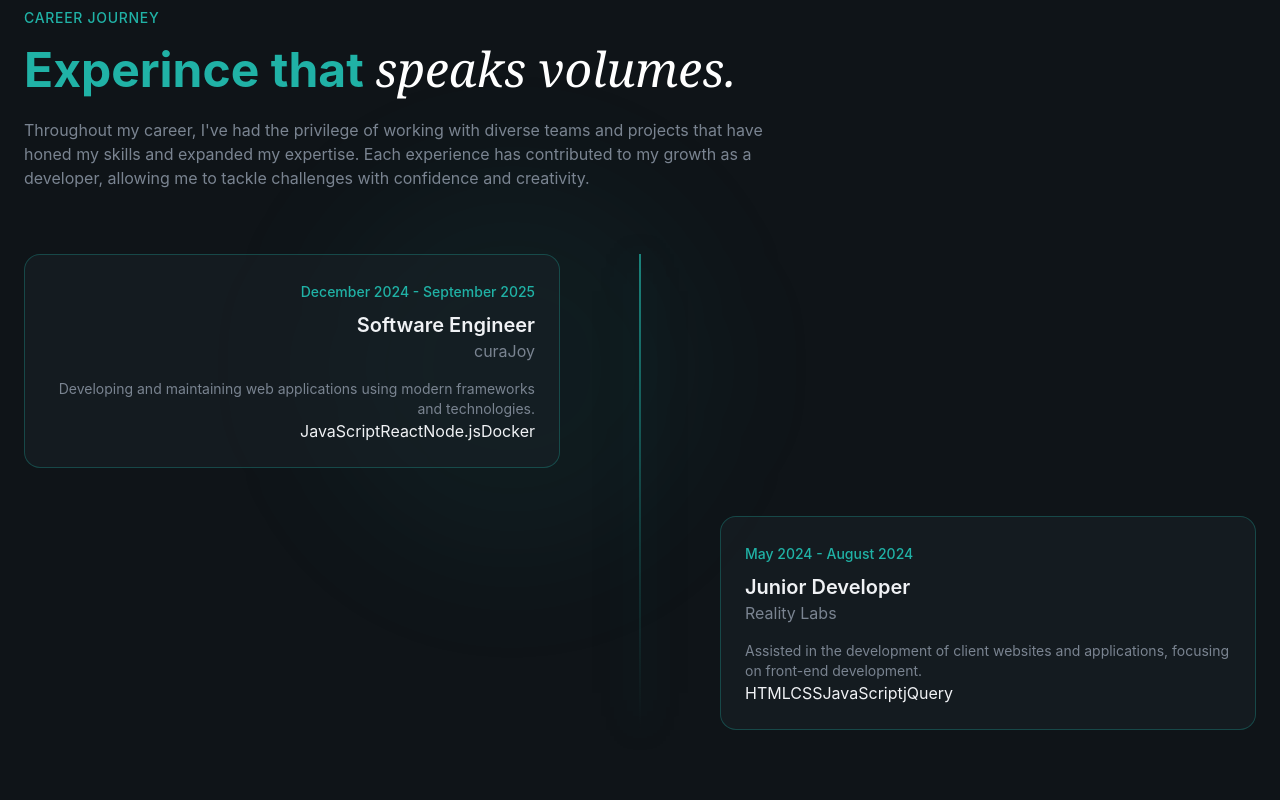
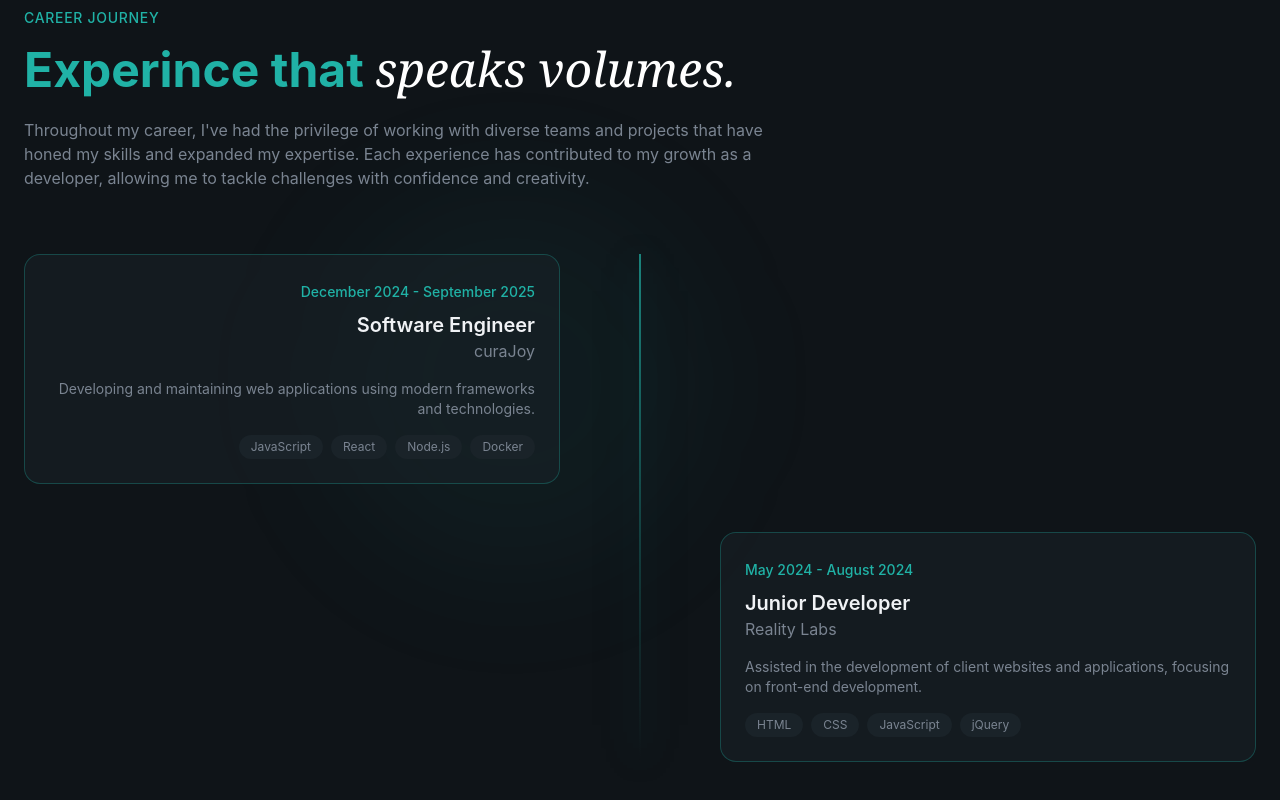
Before and after one commit to eissamonet/SWD-Portfolio, a React (Vite) app: page / in a window 1280 px wide. Shown: the part 3555-4355 px from the top of the page. Built offline with nearby package versions, Linux system fonts and the light colour scheme.

Commit message:
technologies styling added

```diff
--- a/src/sections/Experience.jsx
+++ b/src/sections/Experience.jsx
@@ -58,9 +58,13 @@ export const Experience = () => {
                     <h3 className="text-xl font-semibold mt-2">{exp.role}</h3>
                     <p className="text-muted-foreground">{exp.company}</p>
                     <p className="text-sm text-muted-foreground mt-4">{exp.description}</p>
-                    <div>
+                    <div className={`flex flex-wrap gap-2 mt-4 ${index % 2 === 0 ? "md:justify-end" : ""}`}>
                       {exp.technologies.map((tech, techIndex) => (
-                        <span key={techIndex}>{tech}</span>
+                        <span
+                          key={techIndex}
+                          className="px-3 py-1 bg-surface text-xs rounded-full text-muted-foreground">
+                          {tech}
+                        </span>
                       ))}
                     </div>
                   </div>
```
